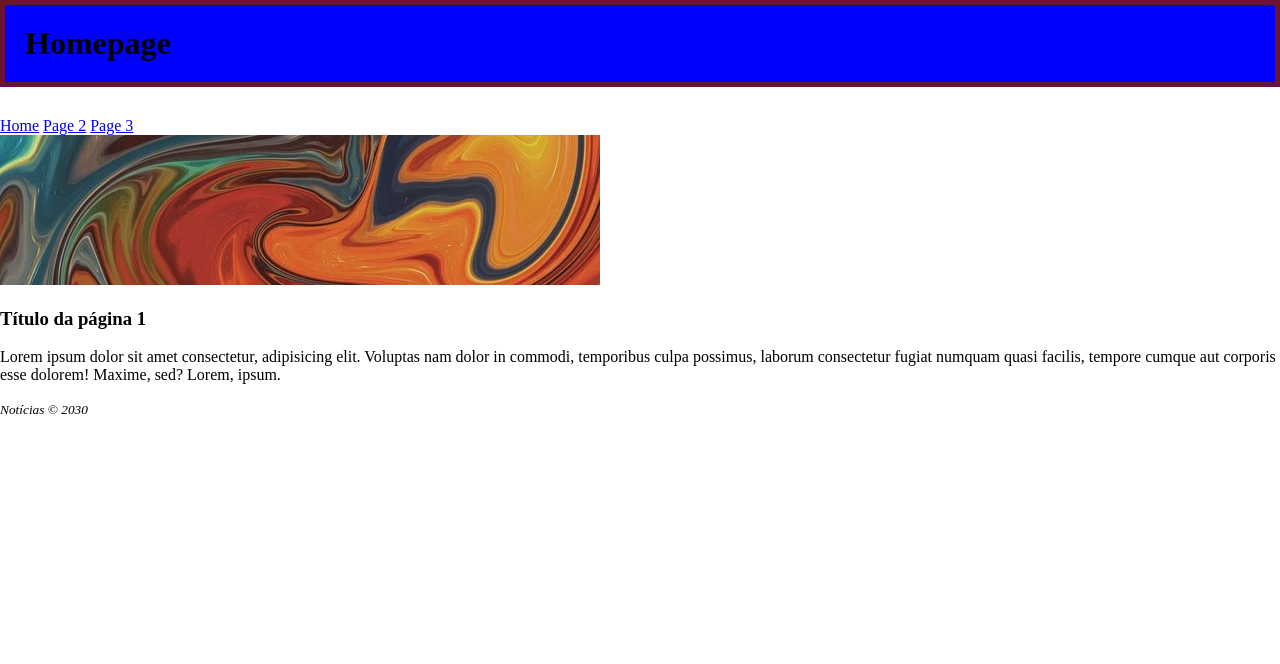
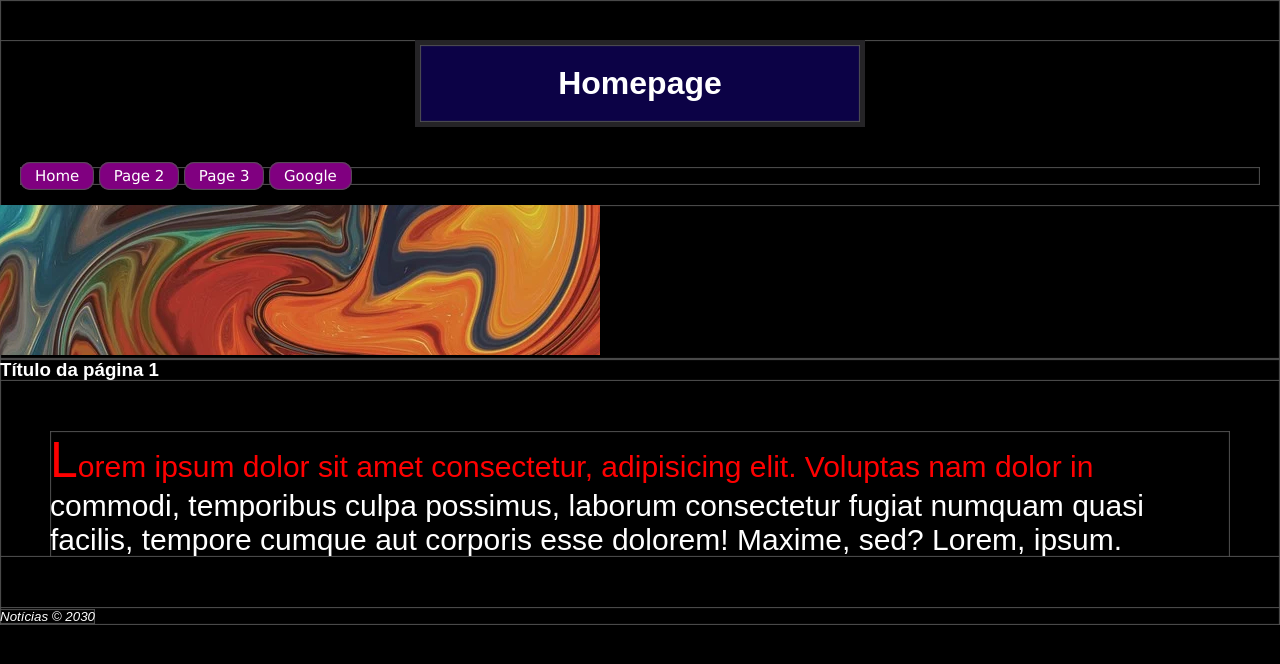
Before and after one commit to bruno-ssilveira/Projeto_WEB_Js, a plain HTML site: page html_css_first/index.html in a window 1280 px wide. Drawn offline with Linux system fonts and the light colour scheme.

Commit message:
Reforçando a base - atts

```diff
--- a/html_css_first/index.html
+++ b/html_css_first/index.html
@@ -3,17 +3,19 @@
 <html>
 
     <head>
-        <title>Primeiro Website</title>
-        <link rel="stylesheet" href="style.css">
+        <title>Training</title>
+        <link rel="stylesheet" href="styles/style.css">
+        <link rel="shortcut icon" href="images/icone.png" type="image/png">
     </head>
 
     <body>
         <h1 id="title">Homepage</h1>
 
         <nav>
-            <a href="index.html">Home</a>
-            <a href="page_2.html">Page 2</a>
-            <a href="page_3.html">Page 3</a>
+            <a href="index.html" class="link" target="_blank">Home</a>
+            <a href="page_2.html" class="link" target="_blank">Page 2</a>
+            <a href="page_3.html" class="link" target="_blank">Page 3</a>
+            <a href="https://google.com.br" class="link" target="_blank">Google</a>
         </nav>
 
         <div>
@@ -22,7 +24,7 @@
 
         <article>
             <h3> Título da página 1</h3>
-            <p>
+            <p class="texto">
                 Lorem ipsum dolor sit amet consectetur, adipisicing elit. Voluptas nam dolor in commodi, temporibus culpa possimus, laborum consectetur fugiat numquam quasi facilis, tempore cumque aut corporis esse dolorem! Maxime, sed?
                 Lorem, ipsum.
                 <!--`lorem` escreve um texto pra preenchimento `lorem2` por exemplo, escreve só duas palavras.-->
--- a/html_css_first/style.css
+++ /dev/null
@@ -1,10 +0,0 @@
-body {
-    margin: 0px;
-}
-
-#title {
-    background-color: blue;
-    padding: 20px;
-    margin: 0px 0px 30px 0px;
-    border: 5px solid rgb(109, 17, 55);
-}
--- /dev/null
+++ b/html_css_first/styles/style.css
@@ -0,0 +1,61 @@
+* {
+    background-color: black;
+    color: white;
+    font-family: Arial, Helvetica, sans-serif;
+    margin: 0px;
+    padding: 0px;
+
+    box-shadow: 0px 0px 1px 1px inset rgb(82, 82, 82);
+}
+
+body {
+    margin: 0px;
+}
+
+#title {
+    background-color: rgb(12, 2, 70);
+    padding: 20px;
+    margin: 40px auto;
+    border: 5px solid rgb(37, 36, 39);
+    width: 400px;
+    text-align: center;
+}
+
+nav {
+    margin: 20px;
+}
+
+.link {
+    color: white;
+    font-size: 15px;
+    text-decoration: none;
+    background-color: purple;
+    padding: 5px 15px;
+    border-radius: 10px;
+    font-family: Verdana, Geneva, Tahoma, sans-serif;
+}
+
+.link:visited {
+    color: yellow;
+}
+
+.link:hover {
+    color: chocolate;
+}
+
+.link:active {
+    color: black;
+}
+
+.texto {
+    margin: 50px;
+    font-size: 30px;
+}
+
+.texto::first-line {
+    color: red;
+}
+
+.texto::first-letter {
+    font-size: 50px;
+}
```
Also changed, not shown: html_css_first/images/icone.png (added).
